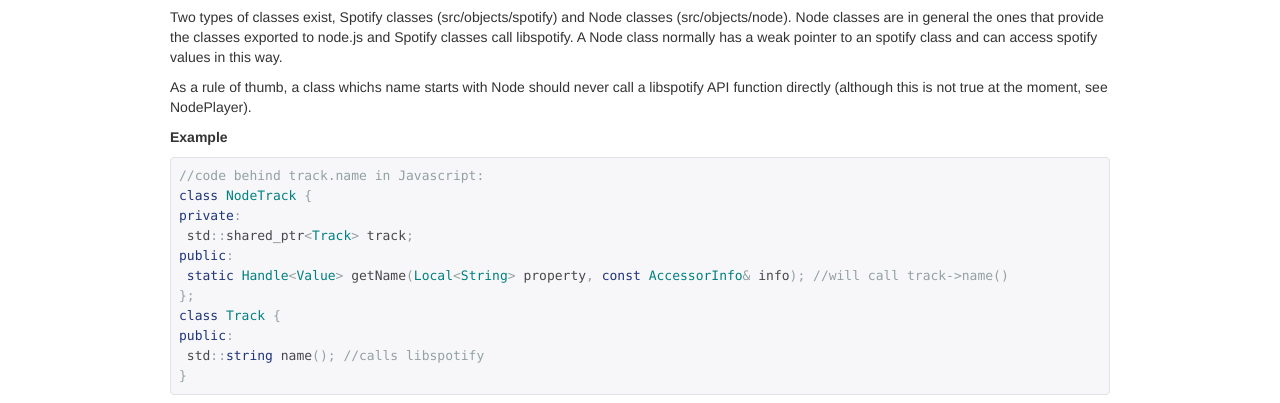
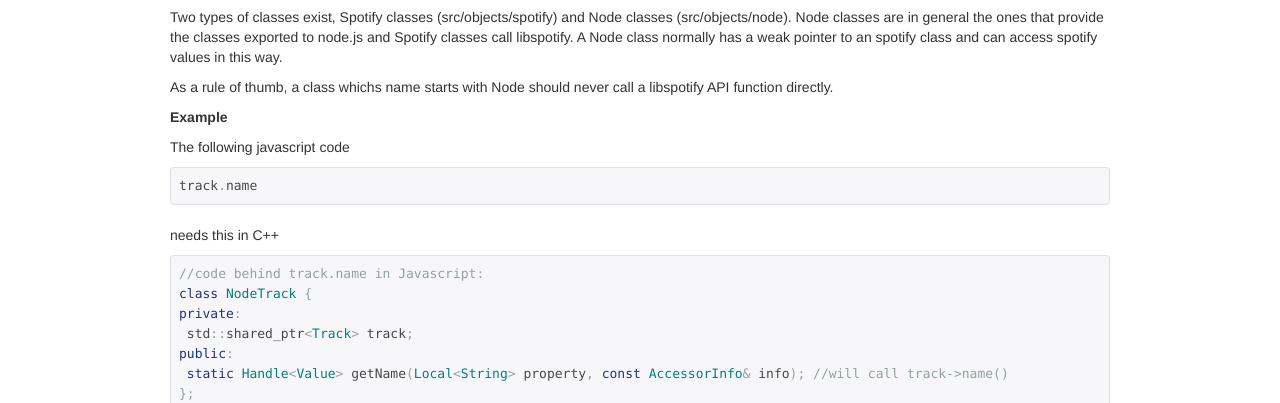
Before and after one commit to FrontierPsychiatrist/node-spotify.com, a plain HTML site: page programmers.html in a window 1280 px wide. Shown: the part 365-768 px from the top of the page. Drawn offline with Linux system fonts and the light colour scheme.

Commit message:
Korrektur in programmers

```diff
--- a/programmers.html
+++ b/programmers.html
@@ -2,7 +2,7 @@
 It's written in C++ (c++011 standard). The following libraries/frameworks are used and not further explained in this guide:<ul><li><a href="http://nodejs.org/api/addons.html">node.js native module development</a>, <a href="https://code.google.com/p/v8/">google's V8</a></li></li><li><a href="http://nikhilm.github.com/uvbook/introduction.html">libuv event handling</a>, <a href="https://computing.llnl.gov/tutorials/pthreads/">pthreads</a></li></li><li><a href="https://developer.spotify.com/technologies/libspotify/docs/12.1.45/">libspotify</a></li></li></ul></p><p>The source code is available at
 <a href="https://github.com/FrontierPsychiatrist/node-spotify" target="_blank">github</a></p><h2>Architecture</h2><h3>Class structure</h3><p>Two types of classes exist, Spotify classes (src/objects/spotify) and Node classes (src/objects/node). Node classes are in general the ones that
 provide the classes exported to node.js and Spotify classes call libspotify. A Node class normally has a weak pointer to an spotify class and can
-access spotify values in this way.</p><p>As a rule of thumb, a class whichs name starts with Node should never call a libspotify API function directly (although this is not true at the moment, see NodePlayer).</p><h5>Example</h5><pre class="prettyprint">//code behind track.name in Javascript:
+access spotify values in this way.</p><p>As a rule of thumb, a class whichs name starts with Node should never call a libspotify API function directly.</p><h5>Example</h5><p>The following javascript code</p><pre class="prettyprint">track.name</pre><p>needs this in C++</p><pre class="prettyprint">//code behind track.name in Javascript:
 class NodeTrack {
 private:
  std::shared_ptr&lt;Track&gt; track;
```
Also changed, not shown: 1 other file.
